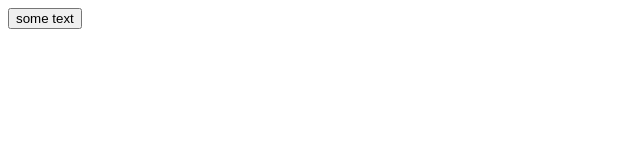
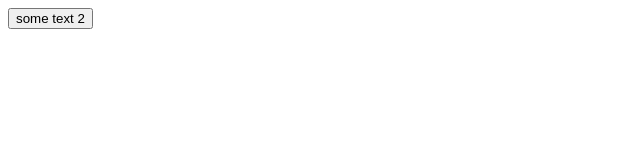
Before and after one commit to latarikaftw/first-project, a plain HTML site: page index.html in a window 1280 px wide. Shown: the full height of the page, 0-640 px from the left. Drawn offline with Linux system fonts and the light colour scheme.

Commit message:
Update index.html

```diff
--- a/index.html
+++ b/index.html
@@ -7,7 +7,7 @@
   </head>
   <body>
     <div>
-      <button>some text</button>
+      <button>some text 2</button>
     </div>
   </body>
 </html>
```
